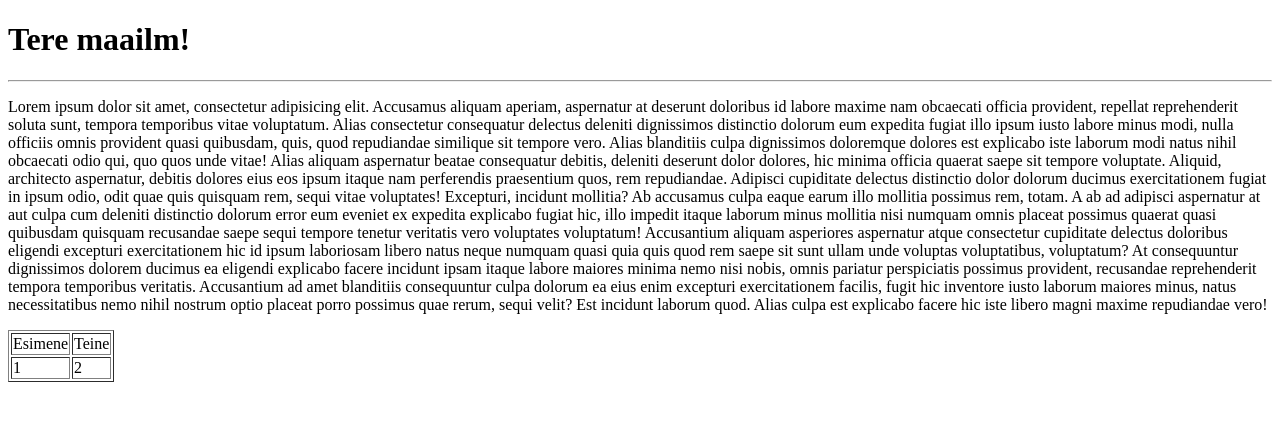
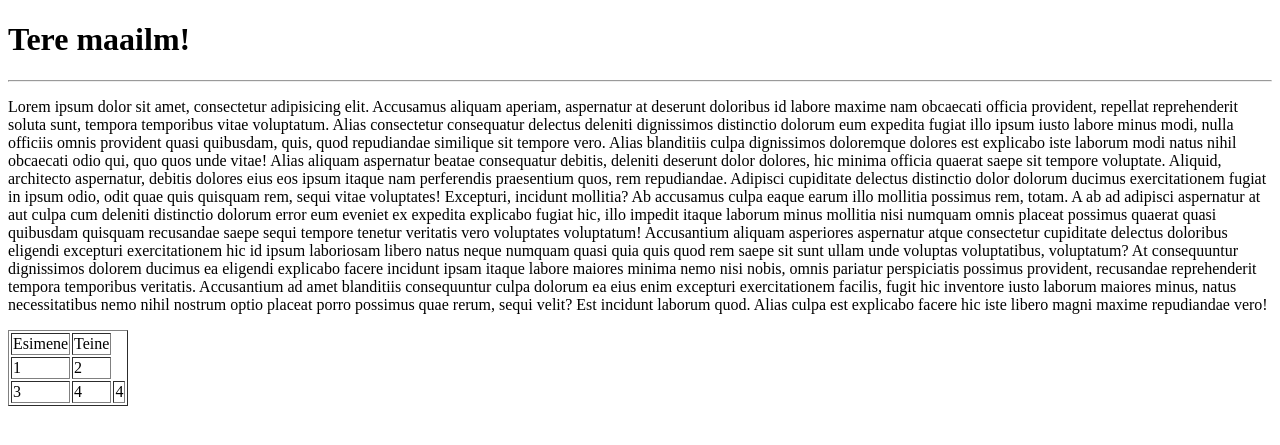
Before and after one commit to henno/project1, a PHP site: page / in a window 1280 px wide. Shown: the top 445 px of the page. Run offline with PHP 8.4, Linux system fonts and the light colour scheme.

Commit message:
Esilehel tabelisse juurde 1 rida [Delivers #102572140]

```diff
--- a/index.php
+++ b/index.php
@@ -37,6 +37,11 @@
         <td>1</td>
         <td>2</td>
     </tr>
+    <tr>
+        <td>3</td>
+        <td>4</td>
+        <td>4</td>
+    </tr>
 </table>
 </body>
 </html>
```
